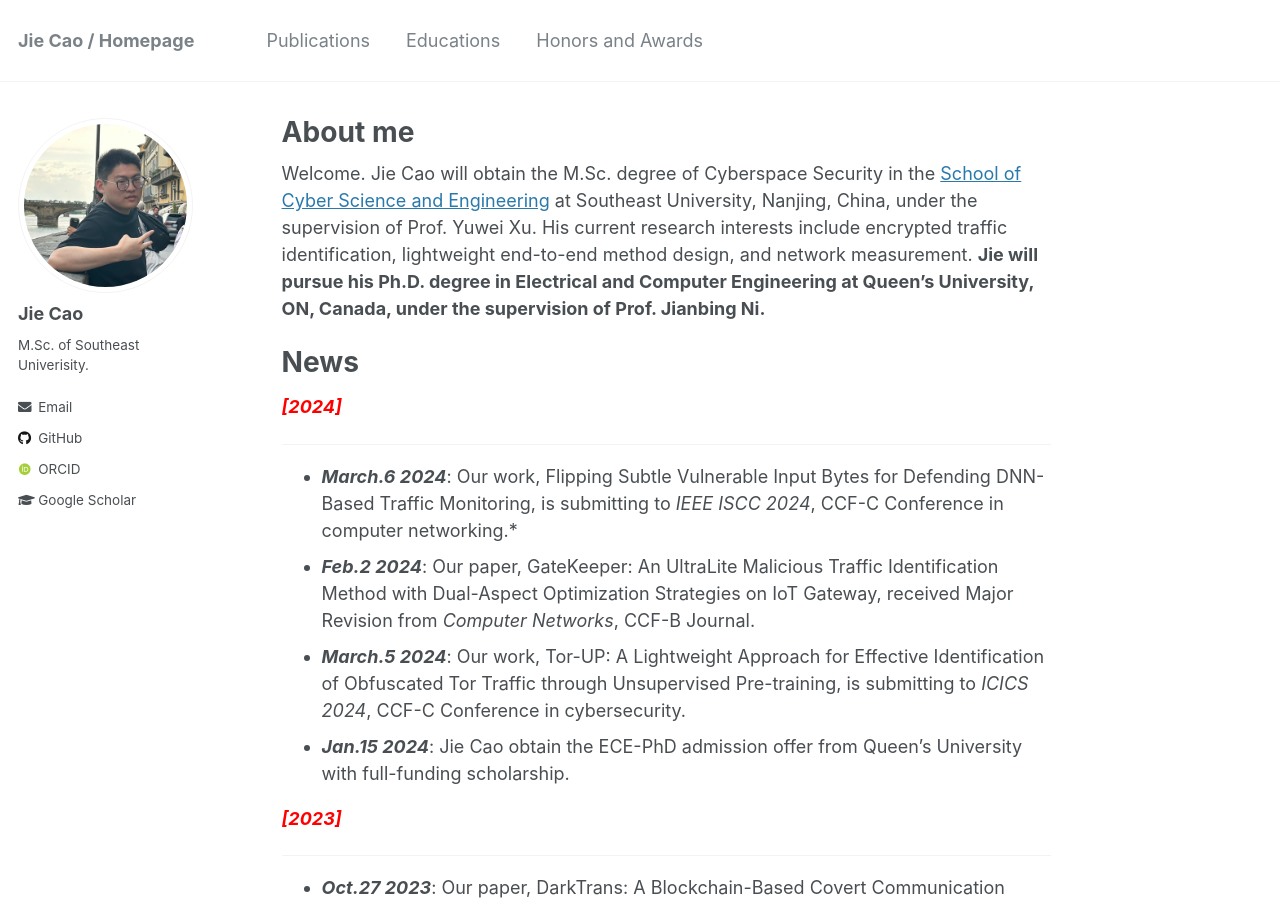
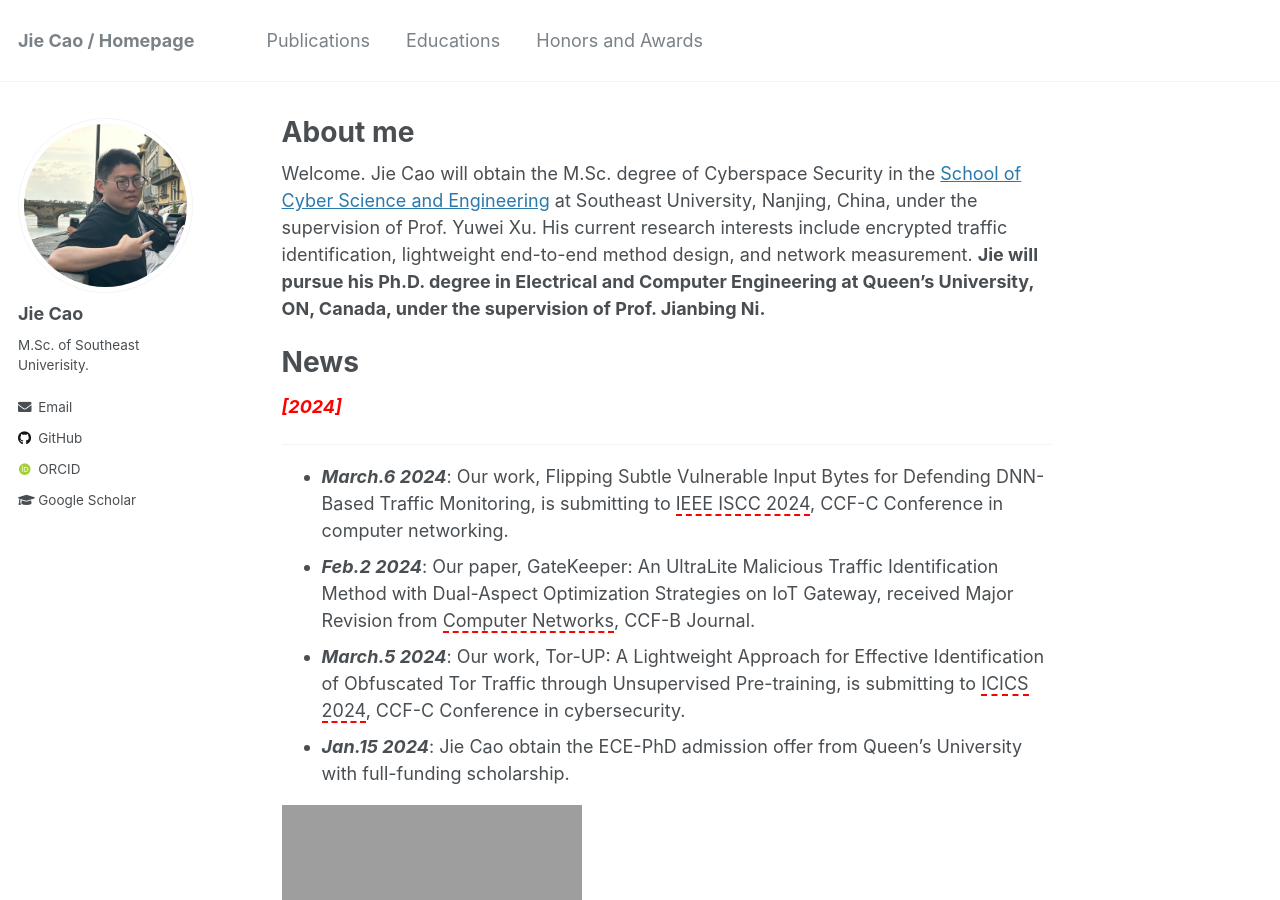
Before and after one commit to JieJayCao/JieJayCao.github.io, a Jekyll site: the page built from _pages/about.md, in a window 1280 px wide and 900 px high. Built offline with Jekyll 4.4.1, drawn with Linux system fonts in a browser that asks for light colours; some web fonts are replaced; formulas are drawn with MathJax 3; some of the changed lines change nothing that is shown; grey boxes are pictures that could not be loaded.

Commit message:
Update about.md

```diff
--- a/_pages/about.md
+++ b/_pages/about.md
@@ -15,10 +15,17 @@
 
 _________________
 
-- ***March.6 2024***: Our work, Flipping Subtle Vulnerable Input Bytes for Defending DNN-Based Traffic Monitoring, is submitting to *IEEE ISCC 2024*, CCF-C Conference in computer networking.*
-- ***Feb.2 2024***: Our paper, GateKeeper: An UltraLite Malicious Traffic Identification Method with Dual-Aspect Optimization Strategies on IoT Gateway, received Major Revision from *Computer Networks*, CCF-B Journal.
-- ***March.5 2024***: Our work, Tor-UP: A Lightweight Approach for Effective Identification of Obfuscated Tor Traffic through Unsupervised Pre-training, is submitting to *ICICS 2024*, CCF-C Conference in cybersecurity.
+- ***March.6 2024***: Our work, Flipping Subtle Vulnerable Input Bytes for Defending DNN-Based Traffic Monitoring, is submitting to <span style="border-bottom: 2px dashed red;">IEEE ISCC 2024</span>, CCF-C Conference in computer networking.
+- ***Feb.2 2024***: Our paper, GateKeeper: An UltraLite Malicious Traffic Identification Method with Dual-Aspect Optimization Strategies on IoT Gateway, received Major Revision from <span style="border-bottom: 2px dashed red;">Computer Networks</span>, CCF-B Journal.
+- ***March.5 2024***: Our work, Tor-UP: A Lightweight Approach for Effective Identification of Obfuscated Tor Traffic through Unsupervised Pre-training, is submitting to <span style="border-bottom: 2px dashed red;">ICICS 2024</span>, CCF-C Conference in cybersecurity.
 - ***Jan.15 2024***: Jie Cao obtain the ECE-PhD admission offer from Queen's University with full-funding scholarship.
+
+<iframe
+    src="http://118.25.75.221/map2.html"
+    width="300"
+    height="300"
+    frameborder="0"
+    scrolling="no"></iframe>
 
 ***<font color=red>[2023]</font>***
 
```
